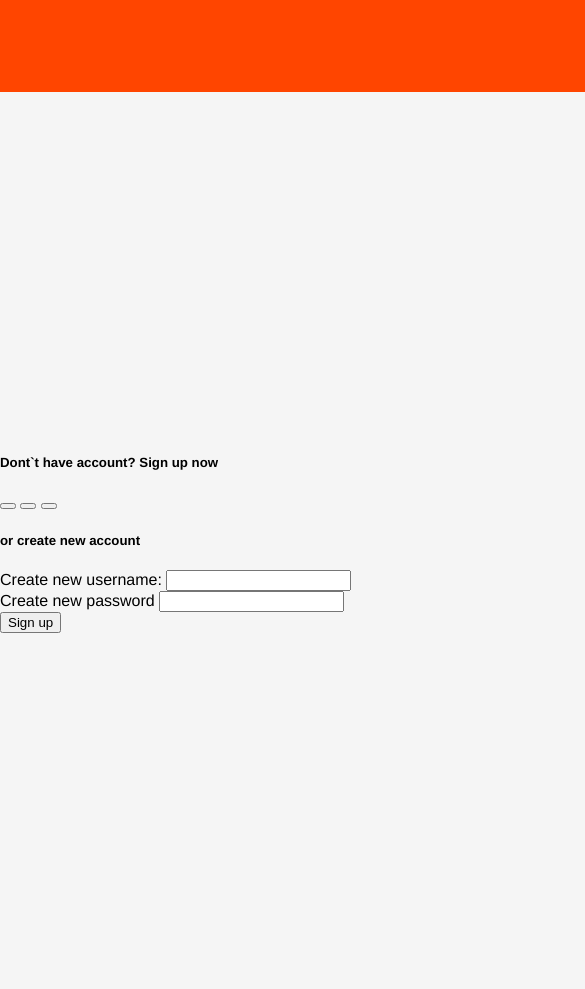
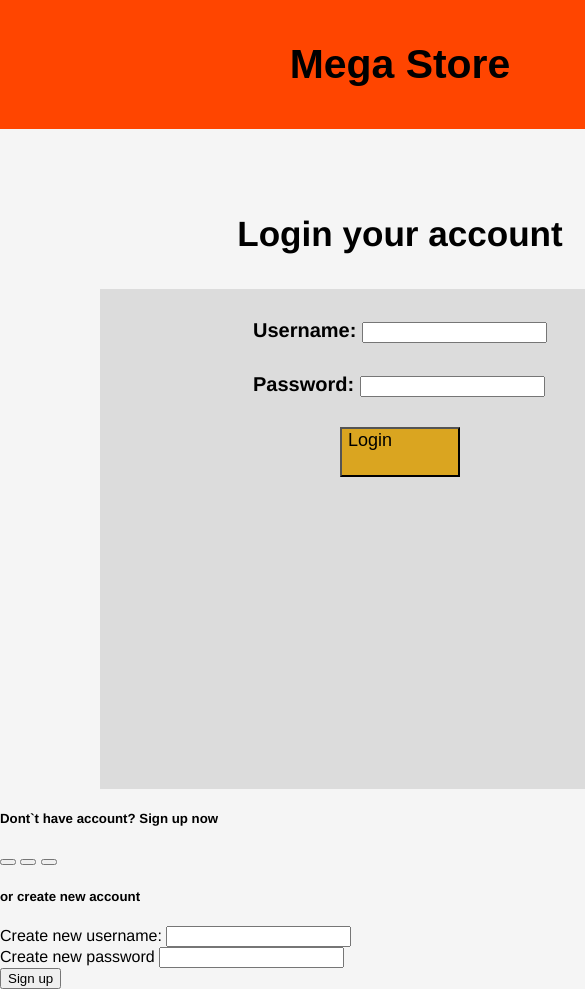
Before and after one commit to Jaeyy166/login-page, a plain HTML site: page index.html in a window 390 px wide. Shown: the top 989 px of the page, 585 px wide, since content can reach past the window. Before the commit the page ends 844 px from the top, so only its background shows below. Drawn offline with Linux system fonts and the light colour scheme.

Commit message:
mobil layout draft

```diff
--- a/style/design.css
+++ b/style/design.css
@@ -6,6 +6,8 @@ body {
   flex-direction: column;
   margin: 0 auto;
 }
+
+/*computer monitor aspect ratio*/
 @media screen and (max-width: 1920px) {
   .main-body {
     width: 1920px;
@@ -62,3 +64,43 @@ body {
  }
 
 }
+
+/*mobile phone aspect ratio*/
+@media screen and (max-width: 800px) {
+  .main-body {
+    width: 800px;
+    display: flex;
+    flex-direction: column;
+    margin: 0 auto;
+    justify-content: center;
+  }
+
+  .header-logo {
+    background-color: orangered;
+    display: flex;
+    justify-content: center;
+    margin: 0 auto;
+    padding: 0 auto;
+    width: 800px;
+    font-weight: bolder;
+    font-size: 35px;
+    font-family: Arial, Helvetica, sans-serif;
+  }
+
+  .intro-login {
+    display: flex;
+    justify-content: center;
+    margin: 0 auto;
+    margin-top: 50px;
+    font-size: 30px;
+  }
+
+  .login-container {
+    display: flex;
+    justify-content: center;
+    margin: 0 auto;
+    background-color: gainsboro;
+    width: 600px;
+    height: 500px;
+  }
+}
```
